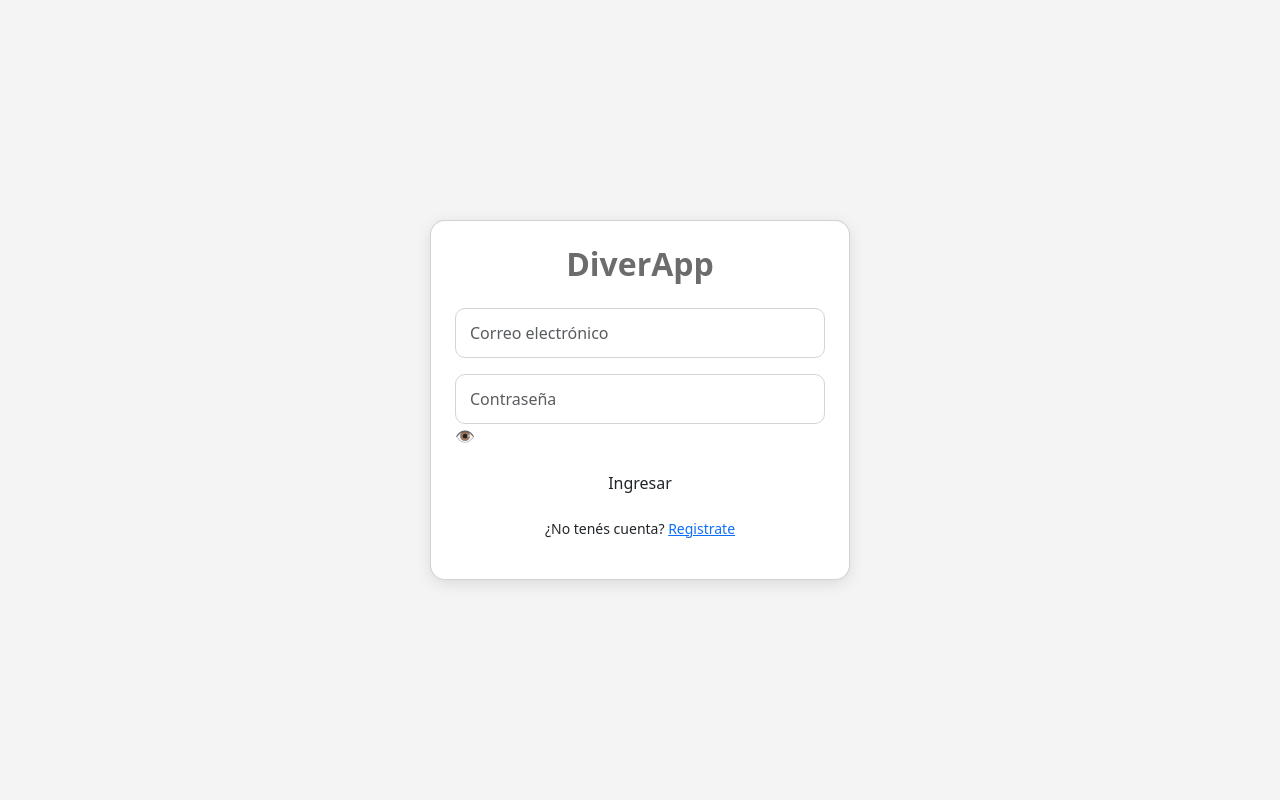
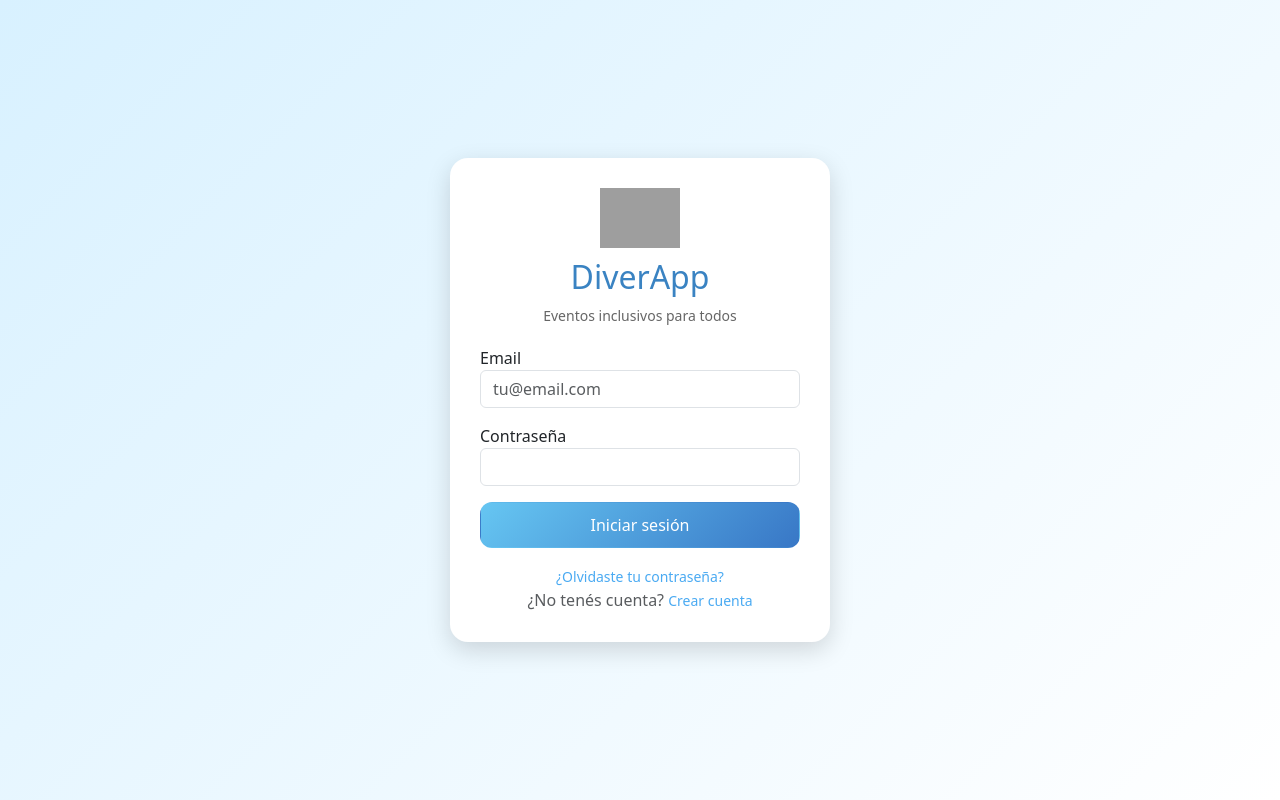
Before and after one commit to iariis/diverApp, a plain HTML site: page login.html in a window 1280 px wide. Drawn offline with nearby package versions, Linux system fonts and the light colour scheme; grey boxes are pictures that could not be loaded.

Commit message:
login finalizado

```diff
--- a/login.html
+++ b/login.html
@@ -1,50 +1,61 @@
 <!DOCTYPE html>
 <html lang="es">
 <head>
-  <meta charset="UTF-8">
-  <meta name="viewport" content="width=device-width, initial-scale=1.0">
-  <title>Login</title>
+    <meta charset="UTF-8">
+    <meta name="viewport" content="width=device-width, initial-scale=1">
+    <title>DiverApp - Login</title>
 
-  <!-- Bootstrap link -->
-  <link rel="stylesheet" href="https://cdn.jsdelivr.net/npm/bootstrap@5.3.0/dist/css/bootstrap.min.css">
+    <!-- Bootstrap -->
+    <link href="https://cdn.jsdelivr.net/npm/bootstrap@5.3.3/dist/css/bootstrap.min.css" rel="stylesheet">
 
-  <link rel="stylesheet" href="styles.css">
+    <!-- CSS propio -->
+    <link rel="stylesheet" href="styles.css">
 </head>
 <body>
 
-  <!-- Contenedor principal -->
-  <div class="container d-flex justify-content-center align-items-center min-vh-100">
+<div class="login-card">
 
-    <!-- Tarjeta del login -->
-    <div class="card login-card p-4">
+    <!-- LOGO -->
+    <img src="https://upload.wikimedia.org/wikipedia/commons/thumb/8/80/Rainbow.svg/512px-Rainbow.svg.png"
+         class="logo" alt="Logo">
 
-      <h2 class="text-center mb-4 titulo">DiverApp</h2>
+    <h2>DiverApp</h2>
+    <p class="subtitle">Eventos inclusivos para todos</p>
 
-      <!-- Formulario (no funciona TENGO QUE HACER QUE ANDE) -->
-      <form>
+    <form id="loginForm">
 
-        <!-- Mail -->
-        <div class="mb-3 position-relative">
-          <input type="email" class="form-control input-custom" placeholder="Correo electrónico">
+        <div class="mb-3 text-start">
+            <label>Email</label>
+            <input type="email" class="form-control" id="email" placeholder="tu@email.com" required>
         </div>
 
-        <!-- Contraseña -->
-        <div class="mb-3 position-relative">
-          <input type="password" class="form-control input-custom" placeholder="Contraseña">
-          <span class="toggle-pass">👁️</span>
+        <div class="mb-3 text-start">
+            <label>Contraseña</label>
+            <input type="password" class="form-control" id="password" required>
         </div>
 
-        <!-- Botón 1 -->
-        <button type="button" class="btn btn-custom w-100 mb-3">Ingresar</button>
+        <button class="btn btn-login w-100" type="submit">Iniciar sesión</button>
 
-        <p class="text-center small">
-          ¿No tenés cuenta? <a href="register.html">Registrate</a>
+        <p class="error mt-3" id="error">
+            ❌ Email o contraseña incorrectos
         </p>
 
-      </form>
+        <p class="success mt-3" id="success">
+            ✅ ¡Bienvenido a DiverApp!
+        </p>
 
-    </div>
-  </div>
+        <div class="mt-3">
+            <a href="#">¿Olvidaste tu contraseña?</a><br>
+            <span class="text-muted">¿No tenés cuenta?</span>
+            <a href="#"> Crear cuenta</a>
+        </div>
+
+    </form>
+
+</div>
+
+<!-- JS -->
+<script src="script.js"></script>
 
 </body>
 </html>
--- a/styles.css
+++ b/styles.css
@@ -1,55 +1,63 @@
-/* Fondo general */
-body {
-  background-color: #f4f4f4;
+body{
+    background: linear-gradient(135deg, #d8f1ff, #ffffff);
+    min-height:100vh;
+    display:flex;
+    justify-content:center;
+    align-items:center;
 }
 
-/* Tarjeta */
-.login-card {
-  width: 100%;
-  max-width: 420px;
-  border-radius: 15px;
-  background-color: #ffffff;
-  box-shadow: 0px 4px 15px rgba(0,0,0,0.1);
+.login-card{
+    max-width:380px;
+    width:100%;
+    background:#ffffff;
+    padding:30px;
+    border-radius:18px;
+    box-shadow:0px 8px 25px rgba(0,0,0,0.15);
+    text-align:center;
 }
 
-/* Título */
-.titulo {
-  color: #6c6c6c;
-  font-weight: 600;
+.logo{
+    width:80px;
+    margin-bottom:10px;
 }
 
-/* Inputs */
-.input-custom {
-  height: 50px;
-  border-radius: 10px !important;
-  border: 1px solid #d4d4d4;
-  padding-left: 14px;
-  padding-right: 40px;
+h2{
+    color:#3a83c2;
 }
 
-/* Botón */  TAMPOCO FUNCIONAAA
-.btn-custom {
-  background-color: #7d7d7d;
-  color: #fff;
-  height: 45px;
-  border-radius: 10px;
+.subtitle{
+    font-size:14px;
+    color:#666;
+    margin-bottom:20px;
 }
 
-.btn-custom:hover {
-  background-color: #5e5e5e;
-  color: white;
+.btn-login{
+    background: linear-gradient(135deg, #66c6f2, #3877c6);
+    color:white;
+    border-radius:12px;
+    padding:10px;
 }
 
-/* Ícono de mostrar contraseña */ AUN NO FUNCIONAAAA
-.toggle-pass {
-  position: absolute;
-  right: 12px;
-  top: 12px;
-  font-size: 20px;
-  cursor: pointer;
-  opacity: 0.6;
+.btn-login:hover{
+    background: linear-gradient(135deg, #56b8ee, #2967b0);
 }
 
-.toggle-pass:hover {
-  opacity: 1;
+a{
+    text-decoration:none;
+    color:#4aaaf2;
+    font-size:14px;
 }
+
+a:hover{
+    text-decoration:underline;
+}
+
+.error{
+    color:red;
+    display:none;
+}
+
+.success{
+    color:green;
+    display:none;
+}
```
Also changed, not shown: app.js (+33 -0 lines).
